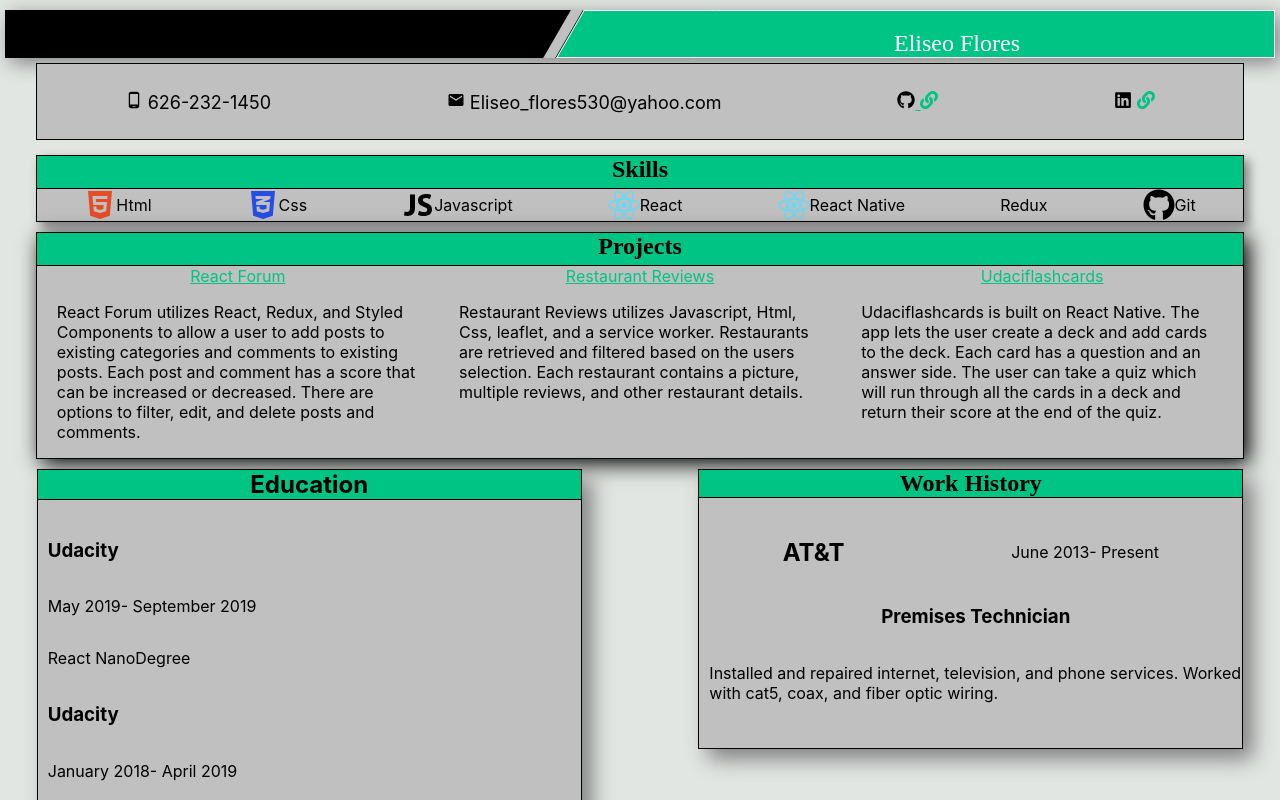
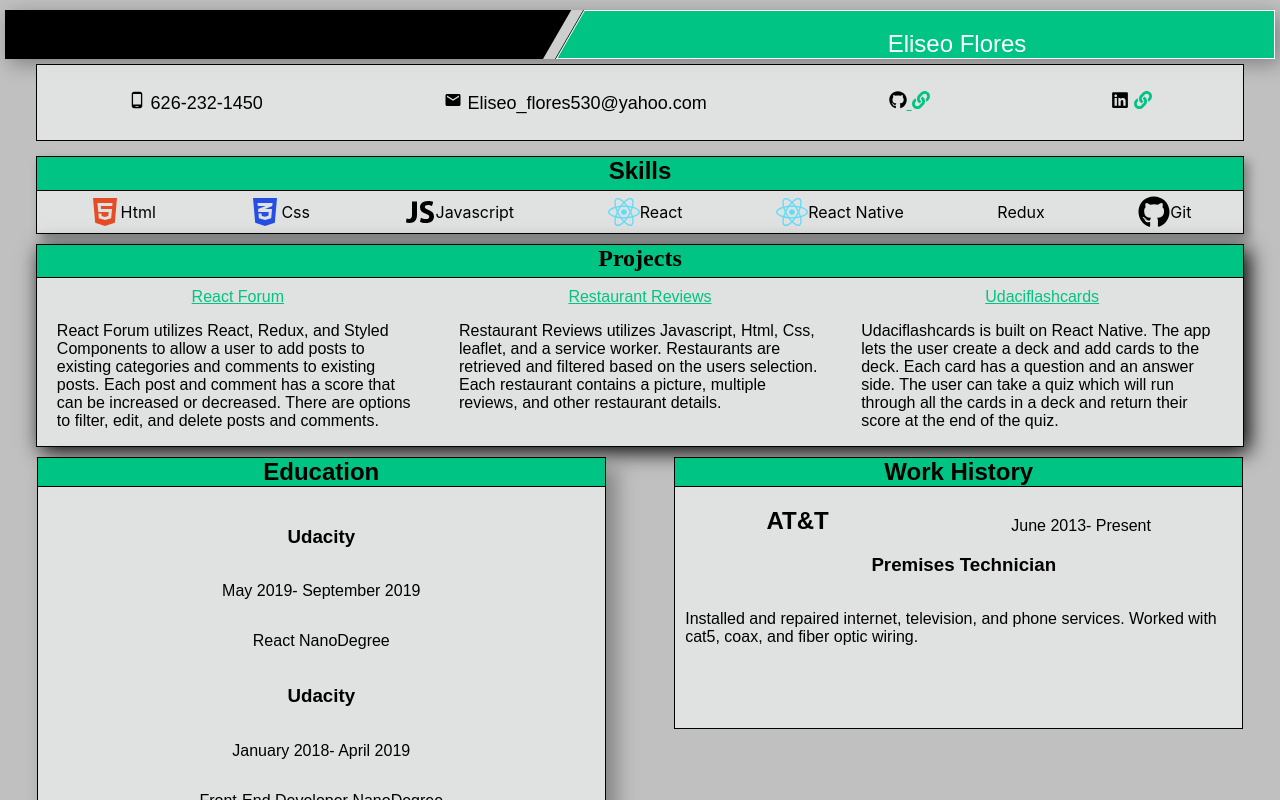
Before and after one commit to Seo-the-platinum/eliseo-resume, a React (Create React App) app: page / in a window 1280 px wide. Shown: the top 800 px of the page. Built offline with nearby package versions, Linux system fonts and the light colour scheme.

Commit message:
modified styles

```diff
--- a/src/components/Contact.js
+++ b/src/components/Contact.js
@@ -6,7 +6,7 @@
 const Container= styled.div`
   align-items: center;
   border: solid 1px black;
-  background: silver;
+  background: rgb(227, 230, 228, .9);
   display: flex;
   flex-wrap: wrap;
   height: 10%;
@@ -25,6 +25,7 @@
 `
 const Text= styled.p`
   font-size: 18px;
+  font-family: 'PT Sans Narrow', sans-serif;
   @media (min-width: 320px) and (max-width: 380px) {
     font-size: 16px;
     padding: 5px;
@@ -32,11 +33,11 @@
   @media (min-width: 381px) and (max-width: 600px) {
     font-size: 16px;
     padding: 5px;
-  }
-
+  };
 `
 const Link= styled.a`
   color: rgb(0, 196, 132);
+  font-family: 'PT Sans Narrow', sans-serif;
 `
 class Contact extends Component {
   render() {
--- a/src/components/Education.js
+++ b/src/components/Education.js
@@ -3,13 +3,13 @@
 
 const Container= styled.div`
   align-items: center;
-  background: silver;
+  background: rgb(227, 230, 228, .9);
   border: solid 1px black;
   box-shadow: 10px 10px 20px gray;
   display: flex;
   flex-direction: column;
   margin-top: 10px;
-  width: 45%;
+  width: 47%;
   @media (min-width: 320px) and (max-width: 380px) {
     width: 100%;
   };
@@ -23,21 +23,23 @@
   background: rgb(0, 196, 132);
   border-bottom: solid 1px black;
   display: flex;
+  font-family: 'PT Sans Narrow', sans-serif;
   justify-content: center;
   margin-top: 0;
   width: 100%;
 `
 const EduList= styled.div`
   display: flex;
+  font-family: 'PT Sans Narrow', sans-serif;
   flex-direction: column;
   width: 100%;
 `
 const EduItem= styled.div`
+  align-items: center;
   display: flex;
+  font-family: 'PT Sans Narrow', sans-serif;
   flex-direction: column;
-  justify-content: space-between;
-  margin-right: 10px;
-  margin-left: 10px;
+
 `
 class Education extends Component {
   render() {
@@ -64,7 +66,7 @@
               January 2018- April 2019
             </p>
             <p>
-              Front-End Web Developer NanoDegree
+              Front-End Developer NanoDegree
             </p>
           </EduItem>
           <EduItem>
--- a/src/components/Header.js
+++ b/src/components/Header.js
@@ -13,7 +13,7 @@
 
 const SilverSlant= styled.div`
   border-right: solid black 1px;
-  background: silver;
+  background: rgb(227, 230, 228, .9);
   height: 100%;
   position: relative;
   left: 2.5%;
@@ -52,7 +52,7 @@
   border-right: solid 1px white;
   border-bottom: solid 1px white;
   color: white;
-  font-family: Century Gothic;
+  font-family: 'PT Sans Narrow', sans-serif;
   font-size: 24px;
   width: 30%;
   height: 100%;
--- a/src/components/Projects.js
+++ b/src/components/Projects.js
@@ -2,7 +2,7 @@
 import styled from 'styled-components'
 
 const Container= styled.div`
-  background: silver;
+  background: rgb(227, 230, 228, .9);
   border: solid 1px black;
   box-shadow: 5px 5px 20px;
   display: flex;
@@ -14,6 +14,7 @@
 const Header= styled.div`
   background: rgb(0, 196, 132);
   display: flex;
+  font-family: 'PT Sans Narrow', sans-serif;
   justify-content: center;
   width: 100%;
   border-bottom: solid 1px black;
@@ -38,8 +39,10 @@
 const LinkContainer= styled.div`
   display: flex;
   flex-direction: column;
+  font-family: 'PT Sans Narrow', sans-serif;
   align-items: center;
   width: 30%;
+  padding-top: 10px;
   @media (min-width: 320px) and (max-width: 380px) {
     width: 85%;
   };
@@ -50,6 +53,7 @@
 
 const Link= styled.a`
   color: rgb(0, 196, 132);
+  font-family: 'PT Sans Narrow', sans-serif;
 `
 
 class Projects extends Component {
--- a/src/components/Skills.js
+++ b/src/components/Skills.js
@@ -2,11 +2,10 @@
 import styled from 'styled-components'
 import { FaHtml5, FaCss3Alt, FaReact, FaGithub  } from 'react-icons/fa'
 import { IoLogoJavascript } from 'react-icons/io'
-import reduxlogo from './reduxlogo.png'
 
 
 const Container= styled.div`
-  background: silver;
+  background: rgb(227, 230, 228, .9);
   border: solid 1px black
   box-shadow: 5px 5px 10px grey;
   display: flex;
@@ -27,13 +26,14 @@
   border-bottom: solid 1px black;
   font-weight: bold;
   font-size: 24px;
-  font-family: Century Gothic;
+  font-family: 'PT Sans Narrow', sans-serif;
   padding-bottom: 5px;
   width: 100%;
 `
 const SkillsList= styled.div`
   display: flex;
   justify-content: space-around;
+  padding: 5px;
   @media (min-width: 320px) and (max-width: 380px) {
     flex-wrap: wrap;
     height: 70%;
--- a/src/components/WorkHistory.js
+++ b/src/components/WorkHistory.js
@@ -2,14 +2,13 @@
 import styled from 'styled-components'
 
 const Container= styled.div`
-  background: silver;
+  background: rgb(227, 230, 228, .9);
   border: solid 1px black;
-  box-shadow: 10px 10px 20px gray;
   display: flex;
   flex-direction: column;
   margin-top: 10px;
   height: 50%;
-  width: 45%;
+  width: 47%;
   @media (min-width: 320px) and (max-width: 380px) {
     width: 100%;
   };
@@ -21,7 +20,7 @@
   background: rgb(0, 196, 132);
   border-bottom: solid 1px black;
   display: flex;
-  font-family: Century Gothic;
+  font-family: 'PT Sans Narrow', sans-serif;
   justify-content: center;
   margin-top: 0;
   width: 100%;
@@ -31,8 +30,9 @@
   flex-direction: column;
 `
 const WorkExp= styled.div`
-  align-items: center;
+  align-items: flex-end;
   display: flex;
+  font-family: 'PT Sans Narrow', sans-serif;
   width: 100%;
   justify-content: space-around;
   @media (min-width: 320px) and (max-width: 380px) {
@@ -46,6 +46,7 @@
   align-items: center;
   display: flex;
   flex-direction: column;
+  font-family: 'PT Sans Narrow', sans-serif;
   padding-left: 10px;
   @media (min-width: 381px) and (max-width: 600px) {
     align-items: center;
@@ -60,10 +61,12 @@
         </Header>
         <WorkList>
           <WorkExp>
-            <h2>
+            <h2 style={{margin: 0}}>
               AT&T
             </h2>
-              <p>June 2013- Present</p>
+              <p style={{margin: 0}}>
+              June 2013- Present
+              </p>
           </WorkExp>
           <WorkTitle>
             <h3>
--- a/src/index.js
+++ b/src/index.js
@@ -8,7 +8,7 @@
 const GlobalStyle = createGlobalStyle`
   body, html {
     height: 100;
-    background: rgb(227, 230, 228, .9);
+    background: silver;
     overflow-x: hidden;
 
   }
```
